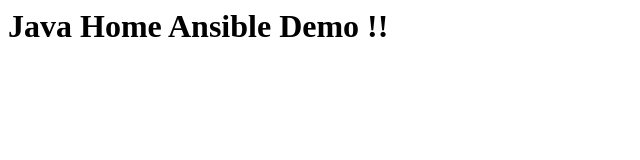
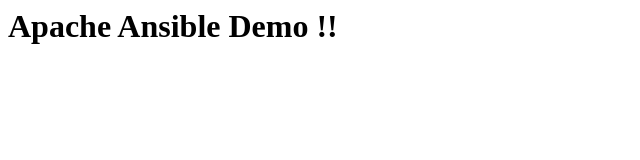
Before and after one commit to nallagorla07/jenkins-ansible, a plain HTML site: page index.html in a window 1280 px wide. Shown: the whole page, without its empty margins (0-640 px from the left). Drawn offline with Linux system fonts and the light colour scheme.

Commit message:
Modified index.html file

```diff
--- a/index.html
+++ b/index.html
@@ -1 +1 @@
-<h1> Java Home Ansible Demo !!</h1>
+<h1> Apache Ansible Demo !!</h1>
```
